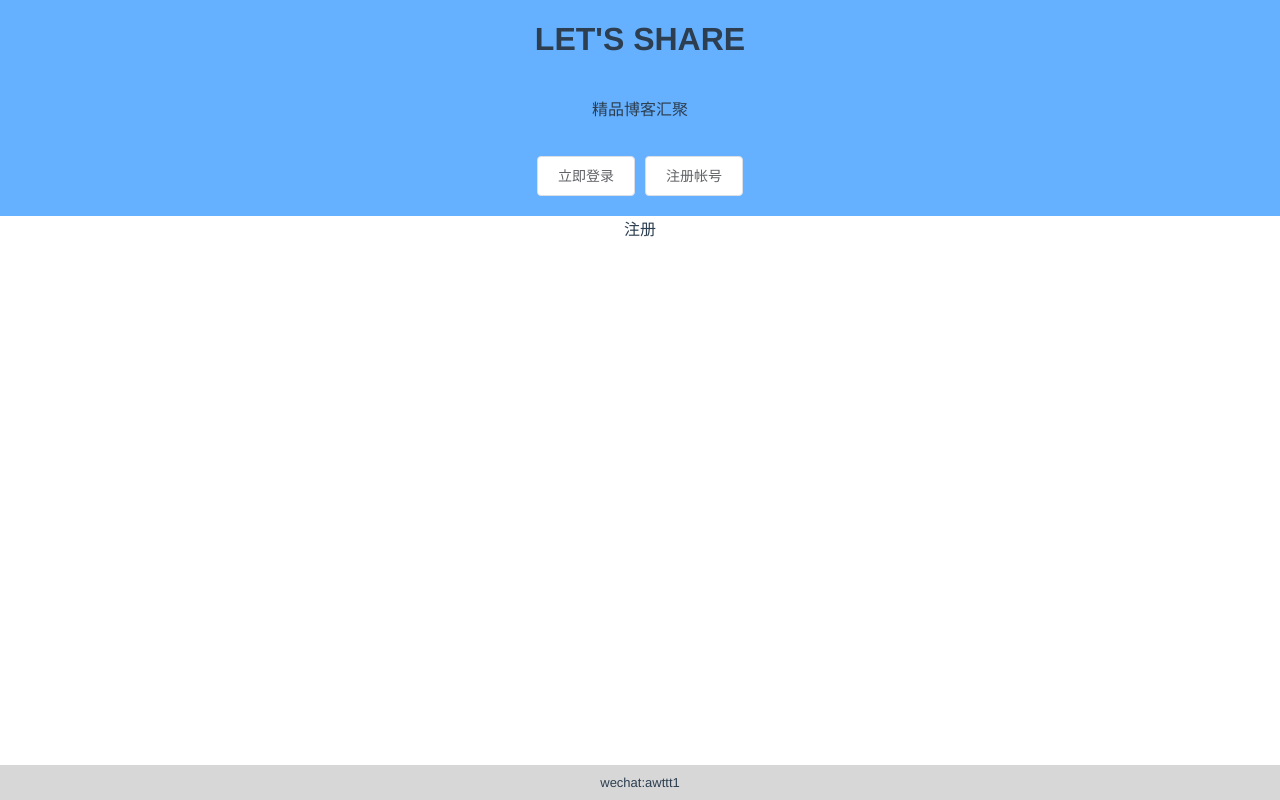
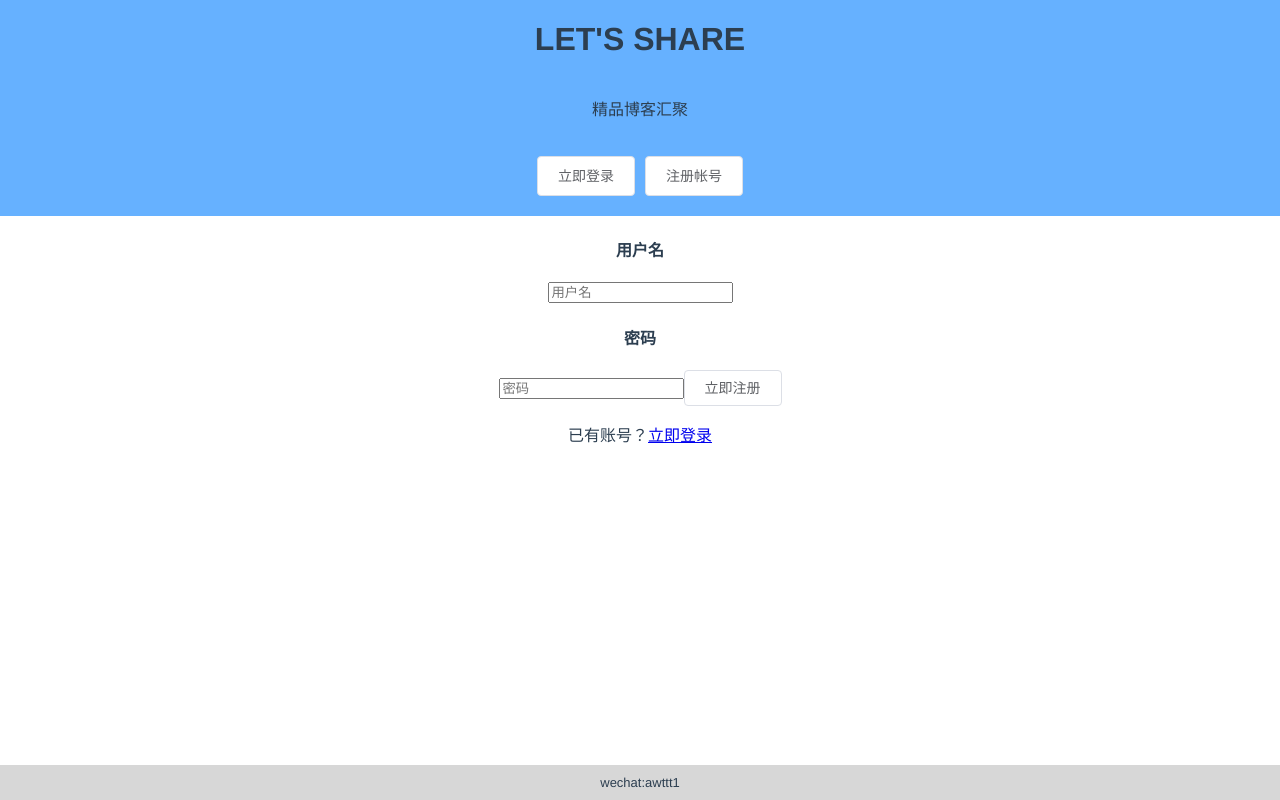
Before and after one commit to awttt/blog, a Vue app: page /register in a window 1280 px wide. Built offline with nearby package versions, Linux system fonts and the light colour scheme; no server answers.

Commit message:
登录注册功能

```diff
--- a/src/components/header.vue
+++ b/src/components/header.vue
@@ -4,8 +4,8 @@
      <h1>LET'S SHARE</h1>
      <p>精品博客汇聚</p>
      <div class="btns">
-     <el-button>立即登录</el-button>
-   <el-button>注册帐号</el-button>
+     <el-button @click="onLogin">立即登录</el-button>
+   <el-button @click="onRegister">注册帐号</el-button>
      </div>
 </template>
 
@@ -25,14 +25,46 @@
 </template>
 
 <script>
+
+  import auth from "../api/auth"
+  window.auth = auth
+
+  import {mapGetters,mapActions} from 'vuex'
+
   export default {
-    data(){
-      return{
-        isLogin:false
+    data() {
+      return {
+      }
+    },
+    computed: {
+      ...mapGetters([
+        'isLogin',
+        'user'
+      ])
+    },
+    created() {
+      this.checkLogin()
+    },
+
+
+    methods: {
+      ...mapActions([
+        'checkLogin',
+        'logout',
+        'login'
+      ]),
+      onLogin(){
+        this.$router.push({path:'/login'})
+      },
+      onRegister(){
+        this.$router.push({path:'/register'})
+      }
+      ,
+      onLogout() {
+        this.logout()
       }
 
     }
-
   }
 </script>
 
--- a/src/pages/Login.vue
+++ b/src/pages/Login.vue
@@ -2,26 +2,39 @@
 
 <template>
   <div class="login">
-  <p> 登录</p>
-    <el-button type="primary" @click="open1">主要按钮</el-button>
+  <h4> 用户名</h4>
+    <el-input v-model="username" placeholder="请输入内容"></el-input>
+  <h4>密码</h4>
+    <el-input placeholder="请输入密码" v-model="password" show-password @keyup.enter="onLogin">
+    </el-input>
+    <el-button @click="onLogin">立即登录</el-button>
   </div>
 </template>
 
 <script>
   import request from "../helpers/request"
+  import {mapActions} from 'vuex'
   window.request = request
   export default {
-    methods: {
-      open1() {
-        this.$message('这是一条消息提示');
-      },
+    data() {
+      return {
+        username: '',
+        password:''
+      }
+    },
+    methods:{
+      ...mapActions(['login']),
+      onLogin(){
+        this.login({username:this.username,password: this.password})
+        .then(()=>{
+          this.$router.push({path:'/'})
+        })
+        console.log(this.username +':'+this.password)
+      }
     }
   }
 </script>
 
 <style scoped lang="less">
-  @import "../assets/base.less";
-  p{
-    color: @themeColor;
-  }
+
 </style>
--- a/src/pages/Register.vue
+++ b/src/pages/Register.vue
@@ -1,11 +1,34 @@
 <template>
-  <div class="register">
-    注册
+  <div id="register">
+    <h4>用户名</h4>
+    <input v-model="username" placeholder="用户名">
+    <h4>密码</h4>
+    <input v-model="password" type="password" placeholder="密码" @keyup.enter="onRegister" >
+    <el-button size="medium" @click="onRegister">立即注册</el-button>
+    <p class="notice">已有账号？<router-link to="/login">立即登录</router-link></p>
   </div>
 </template>
 
 <script>
-
+  import {mapActions} from 'vuex'
+  export default {
+    data() {
+      return {
+        username: '',
+        password:''
+      }
+    },
+    methods:{
+      ...mapActions(['register']),
+      onRegister(){
+        this.register({username:this.username,password: this.password})
+          .then(()=>{
+            this.$router.push({path:'/login'})
+          })
+        console.log(this.username +':'+this.password)
+      }
+    }
+  }
 </script>
 
 <style scoped lang="less">
--- a/src/store/modules/auth.js
+++ b/src/store/modules/auth.js
@@ -1,6 +1,5 @@
 import auth from "../../api/auth"
-// eslint-disable-next-line
-import blog from "../../api/blog"
+
 
 export default {
   state: {
@@ -8,7 +7,8 @@ export default {
     isLogin:false,
   },
   getters:{
-
+    user: state => state.user,
+    isLogin: state => state.isLogin
   },
   mutations: {
     setUser(state,payload){
@@ -17,7 +17,6 @@ export default {
     setLogin(state,payload){
       state.isLogin=payload.isLogin
     }
-
   },
   actions: {
     login({commit},{username,password}){
@@ -43,6 +42,7 @@ export default {
     async checkLogin ({commit,state}){
       if(state.isLogin) return true
       let res=await auth.getInfo()
+      commit('setLogin', { isLogin: res.isLogin })
       if (!res.isLogin) return false
       commit('setUser',{user:res.data})
       return true
```
